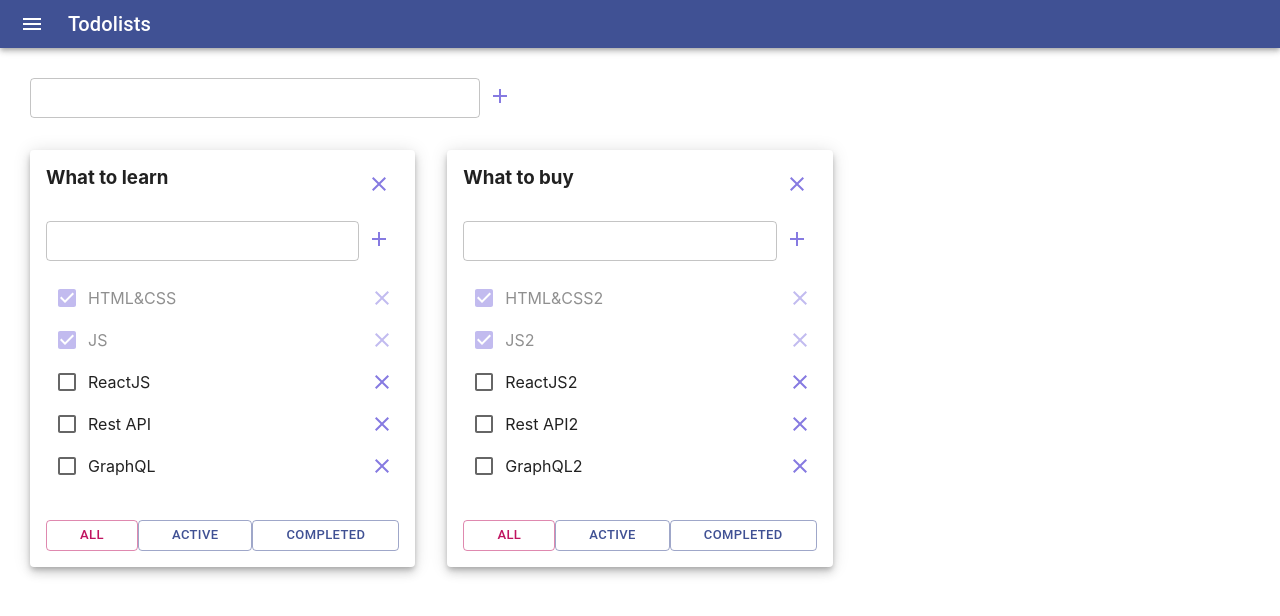
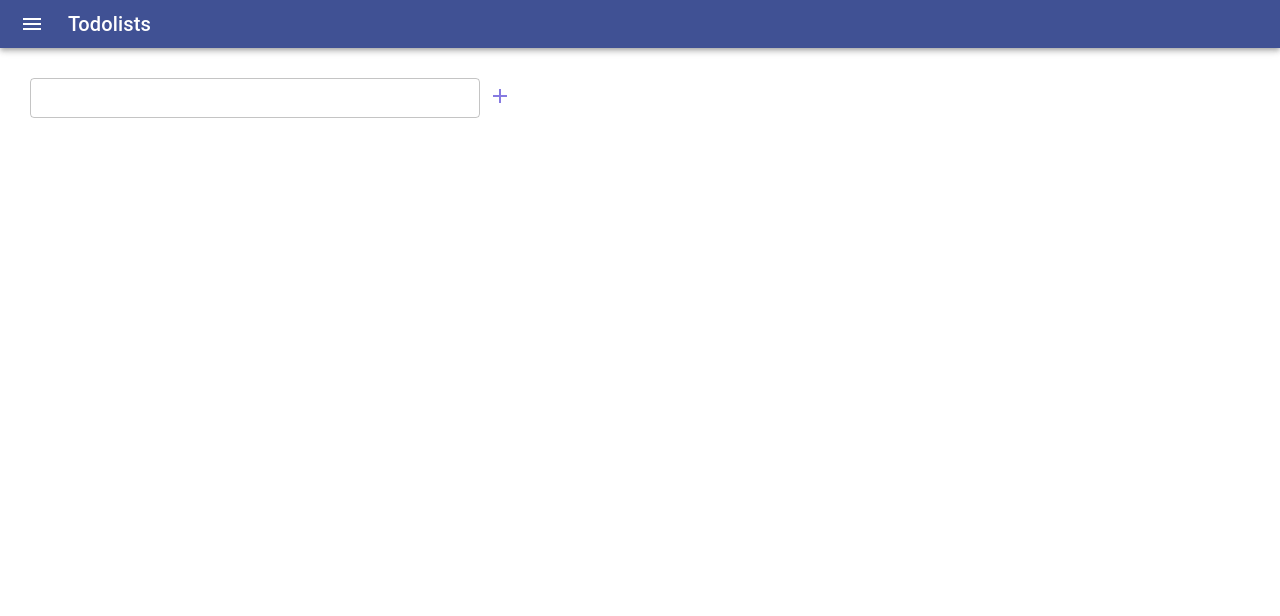
Before and after one commit to Alonasa/ATrelloAlternative, a React (Create React App) app: page / in a window 1280 px wide. Shown: the top 616 px of the page. Built offline with nearby package versions, Linux system fonts and the light colour scheme.

Commit message:
added use selectors for AppWithReducers

```diff
--- a/src/AppWithRedux.tsx
+++ b/src/AppWithRedux.tsx
@@ -21,6 +21,9 @@ import {
   RemoveTaskAC,
   TasksReducer
 } from './state/reducers/TasksReducers/TasksReducer';
+import {useSelector} from 'react-redux';
+import { AppRootStateType } from './state/store';
+import { TodolistsType } from './App';
 
 let theme = createTheme({
   palette: {
@@ -61,27 +64,10 @@ function AppWithRedux() {
   let todolistID1 = v1();
   let todolistID2 = v1();
 
-  let [todolists, dispatchToTodolists] = useReducer(TodolistsReducer, [
-	{id: todolistID1, title: 'What to learn', filter: 'All'},
-	{id: todolistID2, title: 'What to buy', filter: 'All'},
-  ])
+  let todolists = useSelector<AppRootStateType, Array<TodolistsType>>(state => state.todolists);
 
-  let [tasks, dispatchToTasks] = useReducer(TasksReducer, {
-	[todolistID1]: [
-	  {id: v1(), title: 'HTML&CSS', isDone: true},
-	  {id: v1(), title: 'JS', isDone: true},
-	  {id: v1(), title: 'ReactJS', isDone: false},
-	  {id: v1(), title: 'Rest API', isDone: false},
-	  {id: v1(), title: 'GraphQL', isDone: false},
-	],
-	[todolistID2]: [
-	  {id: v1(), title: 'HTML&CSS2', isDone: true},
-	  {id: v1(), title: 'JS2', isDone: true},
-	  {id: v1(), title: 'ReactJS2', isDone: false},
-	  {id: v1(), title: 'Rest API2', isDone: false},
-	  {id: v1(), title: 'GraphQL2', isDone: false},
-	]
-  });
+  let tasks = useSelector<AppRootStateType, TodolistsType>(state => state.tasks)
+
 
 
   const removeTask = (tlId: string, id: string) => {
```
